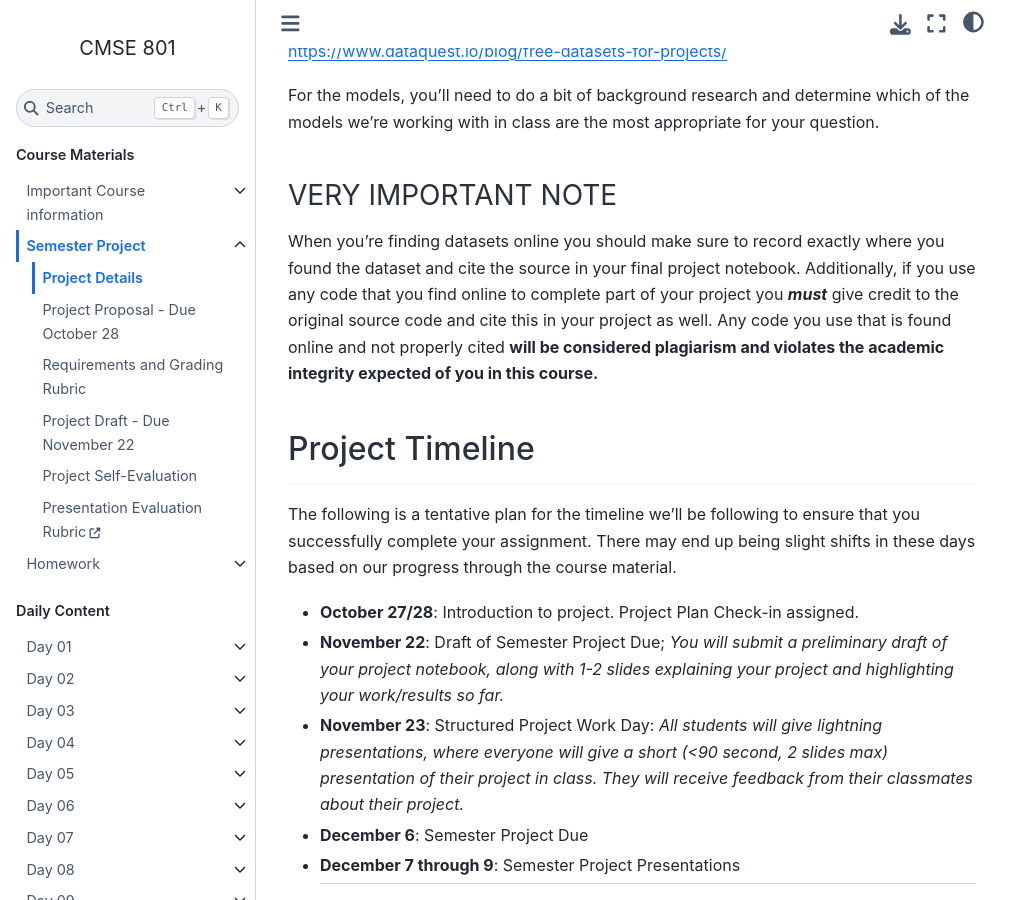
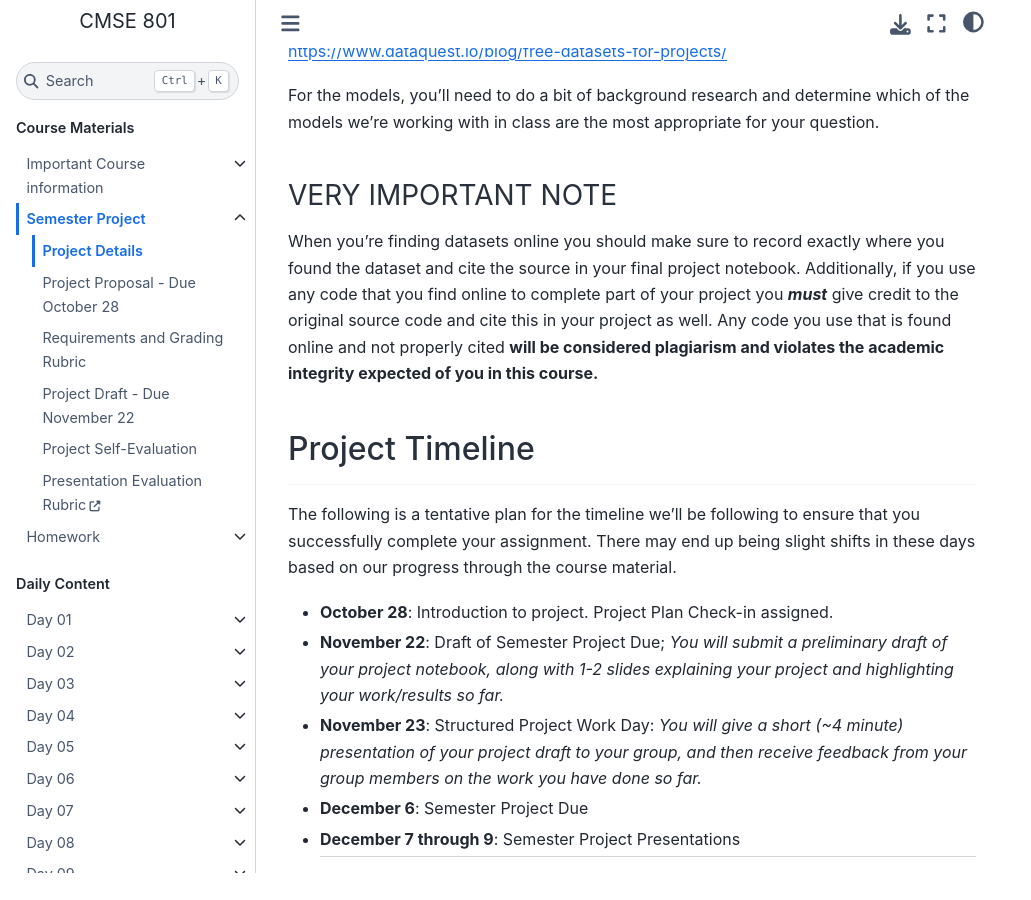
Before and after one commit to msu-cmse-courses/CMSE801-F26, a Jupyter Book: the page built from Project/SemesterProjectDetails.md, in a window 1280 px wide and 900 px high, scrolled down 1911 px. Shown: the whole window, without its empty margins (0-1031 px from the left). Built offline with Jupyter Book 1.0.4 settings and Sphinx 7.4.7 and the Sphinx Book theme 1.1.4, drawn with Linux system fonts in a browser that asks for light colours; pages that are not in the unit, such as notebooks, are missing from menus; after the commit the page ends 2784 px from its top, so only the background shows below that.

Commit message:
Project timeline: Day 23 is a 4-minute draft talk to your group
The published Project Timeline still described Nov 23 the way it ran last
semester -- a whole-class lightning round, "<90 second, 2 slides max". This
semester the Day 23 in-class notebook, already released, says "Take ~4 minutes
to present your slides to your group", and the Day 23 deck says the same.

The contradiction has been harmless while the page was something students had
to go looking for. The Day 23 deck now links to this page's Project
Requirements section, so a student who scrolls past the anchor lands straight
on it. Corrected to match what actually happens tomorrow.

The replacement also drops two defects in the old line: a nested emphasis
("*lightning presentations*" inside an italic span) that closed the italic
early, and a literal "<90" that a strict renderer can take for the start of an
HTML tag.

Also fixed, two lines up: "October 27/28" -> "October 28". That was a spring
2026 Tuesday/Thursday dual date. October 27 2026 is a Tuesday and not a class
day; Day 16, the proposal session, was Wednesday October 28.

Applied by scripts/fix_project_timeline.py in the planning repo, which asserts
the Project Requirements heading is intact -- the deck links to its anchor --
and preserves the file's LF endings and absent trailing newline.

Not changed: the Nov 22 entry's "1-2 slides", which is consistent with a
~4 minute draft talk, and Project/OlderContent/, which carries spring dates but
is absent from _toc.yml and so is not published.

Co-Authored-By: Claude Opus 5 <noreply@anthropic.com>
Claude-Session: https://claude.ai/code/session_01We61HaNPRnXhmivQV5wJma

```diff
--- a/Project/SemesterProjectDetails.md
+++ b/Project/SemesterProjectDetails.md
@@ -63,11 +63,11 @@ When you're finding datasets online you should make sure to record exactly where
 
 The following is a tentative plan for the timeline we'll be following to ensure that you successfully complete your assignment. There may end up being slight shifts in these days based on our progress through the course material.
 
-* **October 27/28**: Introduction to project. Project Plan Check-in assigned.
+* **October 28**: Introduction to project. Project Plan Check-in assigned.
 
 * **November 22**: Draft of Semester Project Due; *You will submit a preliminary draft of your project notebook, along with 1-2 slides explaining your project and highlighting your work/results so far.*
 
-* **November 23**: Structured Project Work Day: *All students will give *lightning presentations*, where everyone will give a short (<90 second, 2 slides max) presentation of their project in class. They will receive feedback from their classmates about their project.*
+* **November 23**: Structured Project Work Day: *You will give a short (~4 minute) presentation of your project draft to your group, and then receive feedback from your group members on the work you have done so far.*
 
 * **December 6**: Semester Project Due
 
```
